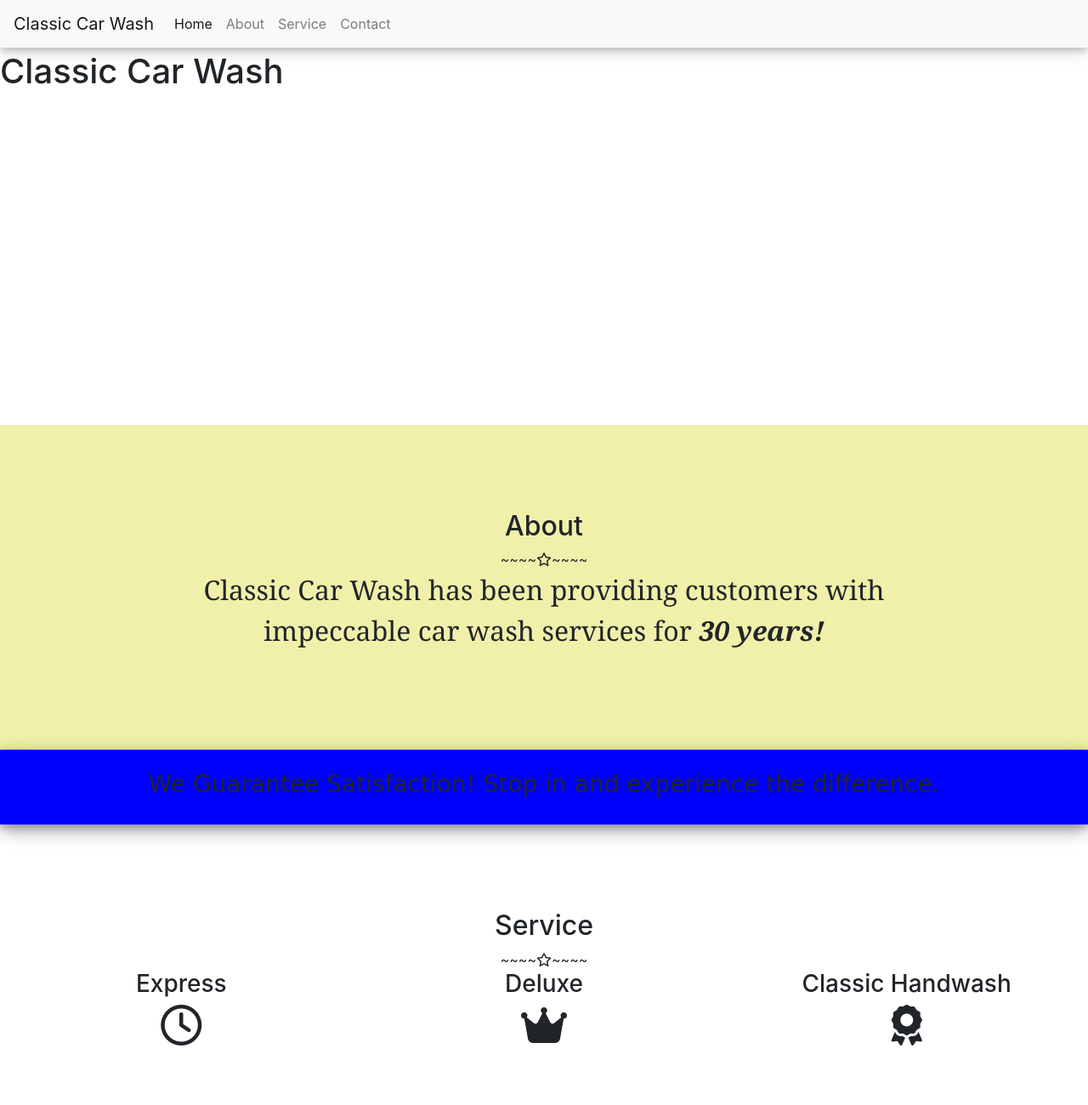
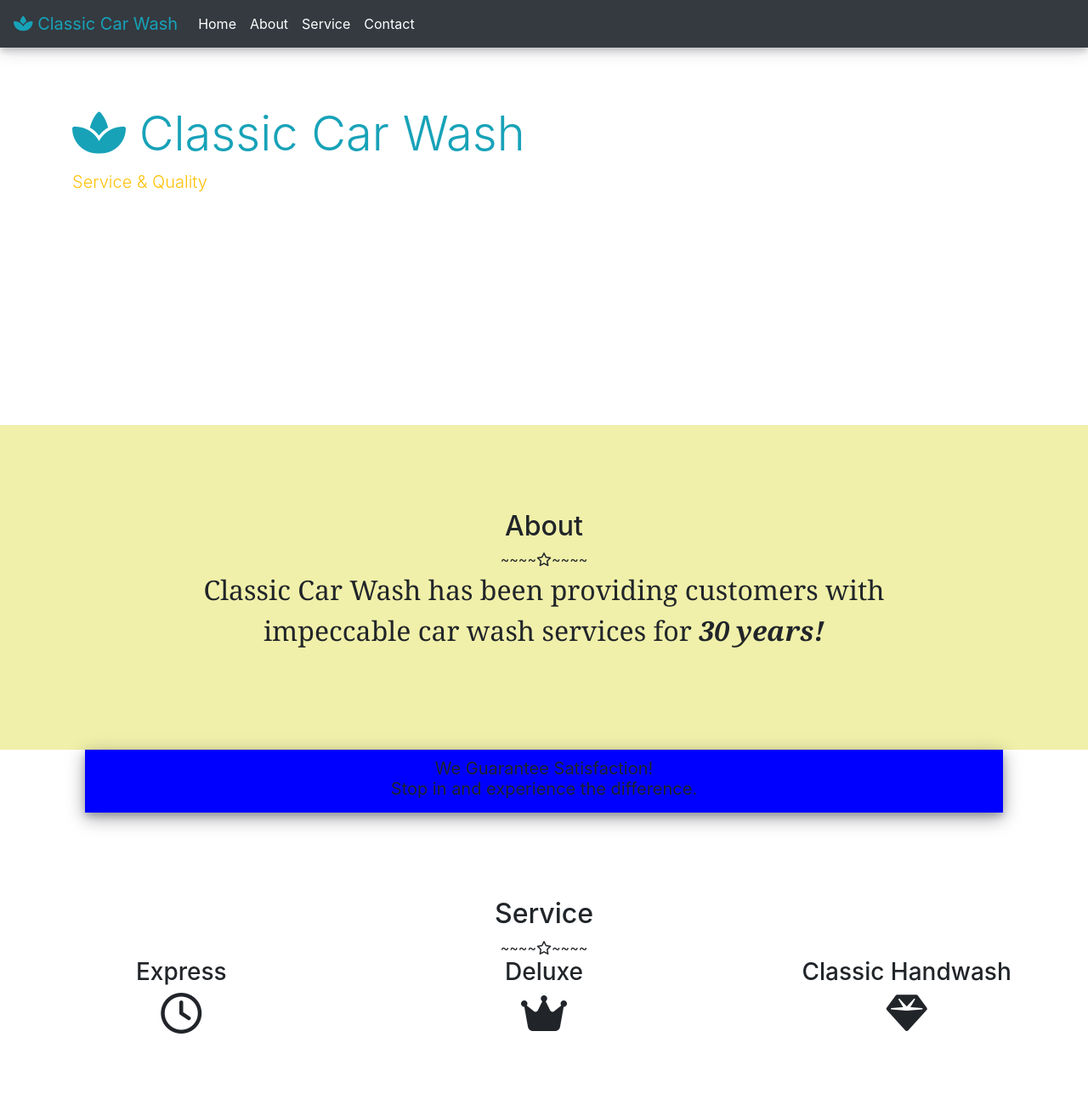
Before and after one commit to Mhoward1934/Car-Wash, a plain HTML site: page index.html in a window 1280 px wide. Shown: the top 1300 px of the page at 85% size. Drawn offline with nearby package versions, Linux system fonts and the light colour scheme.

Commit message:
added additional styling

```diff
--- a/assets/css/style.css
+++ b/assets/css/style.css
@@ -25,9 +25,11 @@
 .banner {
     padding-top: 20px;
     padding-bottom: 10px;
-    font-size: 28px;
+    font-size: 20px;
+    margin-left: 100px;
+    margin-right: 100px;
+    line-height: 4px;
     /* text-shadow: 0 4px 8px 0px rgba(17, 17, 32, 0.2), 0 6px 20px 0 rgba(17, 17, 32, 0.12); */
-    font-family: cursive;
     text-align: center;
     background-color: blue;
     box-shadow: 0 4px 8px 0px rgba(17, 17, 32, 0.20), 0 6px 20px 0 rgba(17, 17, 32, 0.40);
--- a/index.html
+++ b/index.html
@@ -15,30 +15,35 @@
 </head>
 
 <body>
-    <nav class="navbar fixed-top navbar-expand-lg navbar-light bg-light">
-        <a class="navbar-brand" href="#">Classic Car Wash</a>
+    <nav class="navbar fixed-top navbar-expand-lg navbar-light bg-dark">
+        <a class="navbar-brand text-info" href="#"><i class="fas fa-spa"></i> Classic Car Wash</a>
         <button class="navbar-toggler" type="button" data-toggle="collapse" data-target="#navbarNav" aria-controls="navbarNav" aria-expanded="false" aria-label="Toggle navigation">
           <span class="navbar-toggler-icon"></span>
         </button>
         <div class="collapse navbar-collapse" id="navbarNav">
           <ul class="navbar-nav">
-            <li class="nav-item active">
-              <a class="nav-link" href="index.html">Home <span class="sr-only">(current)</span></a>
+            <li class="nav-item">
+              <a class="nav-link text-white" href="index.html">Home <span class="sr-only">(current)</span></a>
             </li>
             <li class="nav-item">
-              <a class="nav-link" href="#about">About</a>
+              <a class="nav-link text-white" href="#about">About</a>
             </li>
             <li class="nav-item">
-              <a class="nav-link" href="#service">Service</a>
+              <a class="nav-link text-white" href="#service">Service</a>
             </li>
             <li class="nav-item">
-              <a class="nav-link" href="#contact">Contact</a>
+              <a class="nav-link text-white" href="#contact">Contact</a>
             </li>
           </ul>
         </div>
       </nav>
       <div class="header">
-          <h1>Classic Car Wash</h1>
+        <div class="jumbotron jumbotron-fluid bg-transparent">
+            <div class="container">
+              <h1 class="display-4 text-info"><i class="fas fa-spa"></i> Classic Car Wash</h1>
+              <p class="lead text-warning">Service & Quality</p>
+            </div>
+          </div>
       </div>
       <div class="about text-center">
           <h2>About</h2>
@@ -46,7 +51,7 @@
           <p style="font-family:Georgia, 'Times New Roman', Times, serif">Classic Car Wash has been providing customers with impeccable car wash services for <strong><i>30 years!</i></strong></p>
       </div>
       <div class="banner">
-          <p>We Guarantee Satisfaction!  Stop in and experience the difference.</p>
+          <p>We Guarantee Satisfaction!</p><br>  <p>Stop in and experience the difference.</p>
       </div>
       <div class="service text-center">
           <h2>Service</h2>
@@ -64,7 +69,7 @@
                   </div>
                   <div class="col-sm-4 col-md-4 text-center">
                       <h3>Classic Handwash</h3>
-                      <i class="fas fa-award fa-3x"></i>
+                      <i class="fas fa-gem fa-3x"></i>
                   </div>
               </div>
           </div>
```
